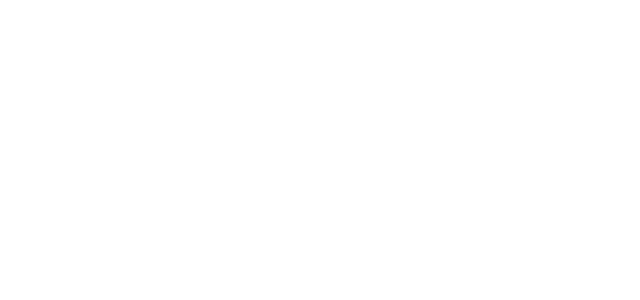
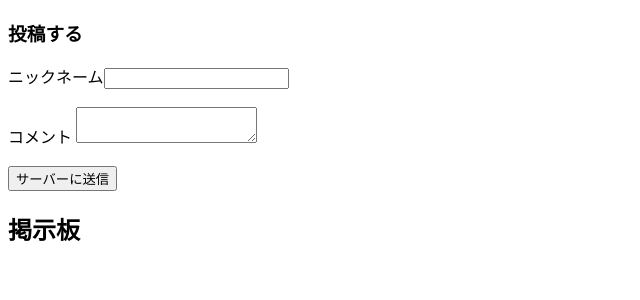
Before and after one commit to nomi-kazu/vue.js-app, a Vue app: page / in a window 1280 px wide. Shown: the top 300 px of the page, without its empty margins (0-640 px from the left). Built offline with nearby package versions, Linux system fonts and the light colour scheme.

Commit message:
set firebase

```diff
--- a/src/App.vue
+++ b/src/App.vue
@@ -1,11 +1,60 @@
 <template>
-  <div></div>
+  <div id="app">
+    <h3>投稿する</h3>
+    <label for="name">ニックネーム</label>
+    <input
+      type="text"
+      id="name"
+      v-model="name"
+    >
+    <br><br>
+    <label for="comment">コメント </label>
+    <textarea
+      id="comment"
+      v-model="comment"
+    ></textarea>
+    <br><br>
+    <button @click="createComment">サーバーに送信</button>
+    <h2>掲示板</h2>
+  </div>
 </template>
 
 <script>
+import axios from "axios";
 
 export default {
-
+  data() {
+    return {
+      name: "",
+      comment: ""
+    };
+  },
+  methods: {
+    createComment() {
+      axios
+        .post(
+          'https://firestore.googleapis.com/v1/projects/vuejs-http-18662/databases/(default)/documents/comments',
+          {
+            fields: {
+              name: {
+                stringValue: this.name
+              },
+              comment: {
+                stringValue: this.comment
+              }
+            }
+          }
+        )
+        .then(response => {
+          console.log(response);
+        })
+        .catch(error => {
+          console.log(error);
+        });
+      this.name = "";
+      this.comment = "";
+    }
+  }
 };
 </script>
 
```
